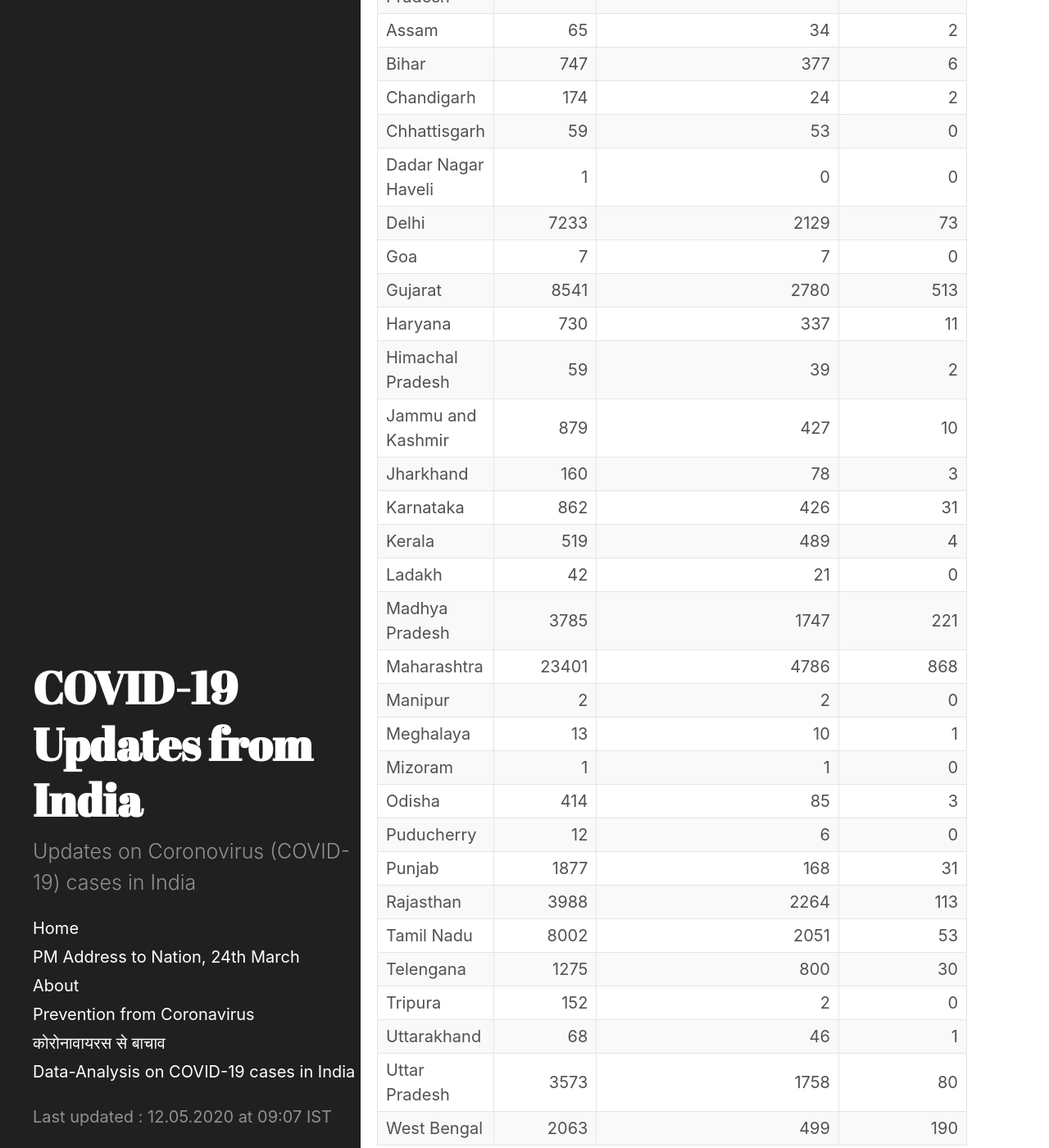
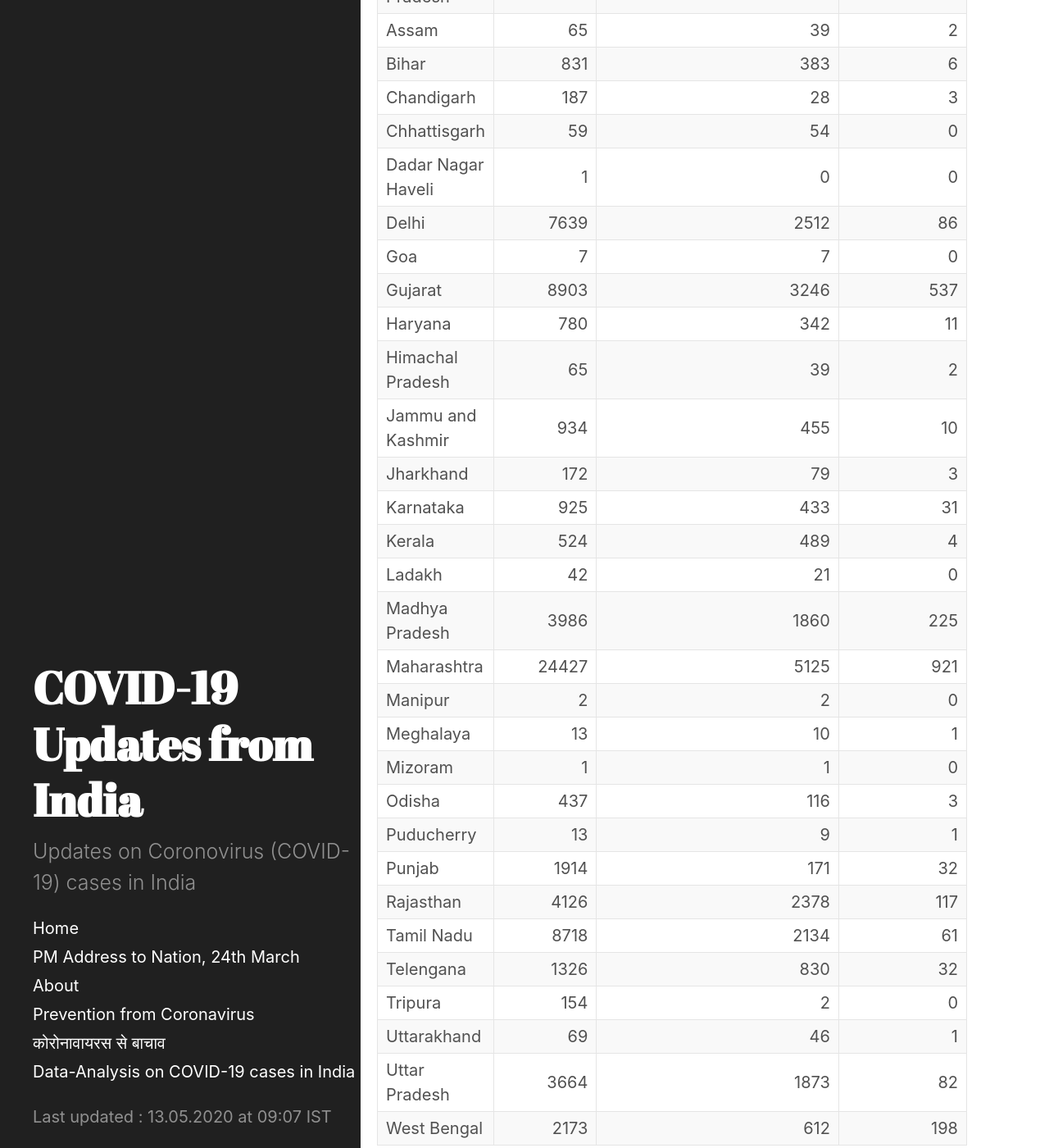
Before and after one commit to bhooraj/covid19updates-india, a Jekyll site: the page built from _posts/2020-05-13-home.md, in a window 1280 px wide and 1400 px high, scrolled down 930 px. Shown: the whole window at 82% size. Built offline with Jekyll 4.4.1, drawn with Linux system fonts in a browser that asks for light colours; some of the changed text lies outside the part shown.

Commit message:
13thMayMorning Update

```diff
--- a/_data/last_updated.yml
+++ b/_data/last_updated.yml
@@ -1 +1 @@
-- updated_on : 12.05.2020 at 09:07 IST
+- updated_on : 13.05.2020 at 09:07 IST
--- /dev/null
+++ b/_includes/table-20200513-0907.md
@@ -0,0 +1,35 @@
+| Name of State / UT          |   Total Confirmed cases |   Cured/Discharged/Migrated |   Deaths ( more than 70% cases due to comorbidities ) |
+|:----------------------------|------------------------:|----------------------------:|------------------------------------------------------:|
+| Andaman and Nicobar Islands |                      33 |                          33 |                                                     0 |
+| Andhra Pradesh              |                    2090 |                        1056 |                                                    46 |
+| Arunachal Pradesh           |                       1 |                           1 |                                                     0 |
+| Assam                       |                      65 |                          39 |                                                     2 |
+| Bihar                       |                     831 |                         383 |                                                     6 |
+| Chandigarh                  |                     187 |                          28 |                                                     3 |
+| Chhattisgarh                |                      59 |                          54 |                                                     0 |
+| Dadar Nagar Haveli          |                       1 |                           0 |                                                     0 |
+| Delhi                       |                    7639 |                        2512 |                                                    86 |
+| Goa                         |                       7 |                           7 |                                                     0 |
+| Gujarat                     |                    8903 |                        3246 |                                                   537 |
+| Haryana                     |                     780 |                         342 |                                                    11 |
+| Himachal Pradesh            |                      65 |                          39 |                                                     2 |
+| Jammu and Kashmir           |                     934 |                         455 |                                                    10 |
+| Jharkhand                   |                     172 |                          79 |                                                     3 |
+| Karnataka                   |                     925 |                         433 |                                                    31 |
+| Kerala                      |                     524 |                         489 |                                                     4 |
+| Ladakh                      |                      42 |                          21 |                                                     0 |
+| Madhya Pradesh              |                    3986 |                        1860 |                                                   225 |
+| Maharashtra                 |                   24427 |                        5125 |                                                   921 |
+| Manipur                     |                       2 |                           2 |                                                     0 |
+| Meghalaya                   |                      13 |                          10 |                                                     1 |
+| Mizoram                     |                       1 |                           1 |                                                     0 |
+| Odisha                      |                     437 |                         116 |                                                     3 |
+| Puducherry                  |                      13 |                           9 |                                                     1 |
+| Punjab                      |                    1914 |                         171 |                                                    32 |
+| Rajasthan                   |                    4126 |                        2378 |                                                   117 |
+| Tamil Nadu                  |                    8718 |                        2134 |                                                    61 |
+| Telengana                   |                    1326 |                         830 |                                                    32 |
+| Tripura                     |                     154 |                           2 |                                                     0 |
+| Uttarakhand                 |                      69 |                          46 |                                                     1 |
+| Uttar Pradesh               |                    3664 |                        1873 |                                                    82 |
+| West Bengal                 |                    2173 |                         612 |                                                   198 |
--- a/_posts/2020-05-12-home.md
+++ b/_posts/2020-05-13-home.md
@@ -4,7 +4,7 @@ title: COVID-19 Updates from India
 last_update: true
 ---
 
-#### COVID-19 Cases in India (as on  12 May 2020, 08:00 IST ( IST)
+#### COVID-19 Cases in India (as on  13 May 2020, 08:00 IST ( IST)
 <div class="alert alert-primary" role="alert">
 <p id = "totalcases" style="font-size: 1.2rem; font-weight: bold;"></p>
 <p id = "totalrecovered" style="font-size: 1.2rem; font-weight: bold;"></p>
@@ -22,7 +22,7 @@ Active Cases = Total cases - (Total Recovered/Discharged/Migrated + Total Deaths
 
 <div class="datatable-begin"></div>
 
-{% include table-20200512-0907.md %}
+{% include table-20200513-0907.md %}
 
 <div class="datatable-end"></div>
 <br>
```
Also changed, not shown: _includes/charts-20200513-0910.html (added, +193 -0 lines), _posts/2020-05-03-Updates.md (renamed from _posts/2020-05-02-Updates.md, +3 -0 lines), _posts/2020-05-13-Latest-updates.md (renamed from _posts/2020-05-12-Latest-updates.md, +5 -4 lines), stats-and-charts.md (+2 -2 lines).
